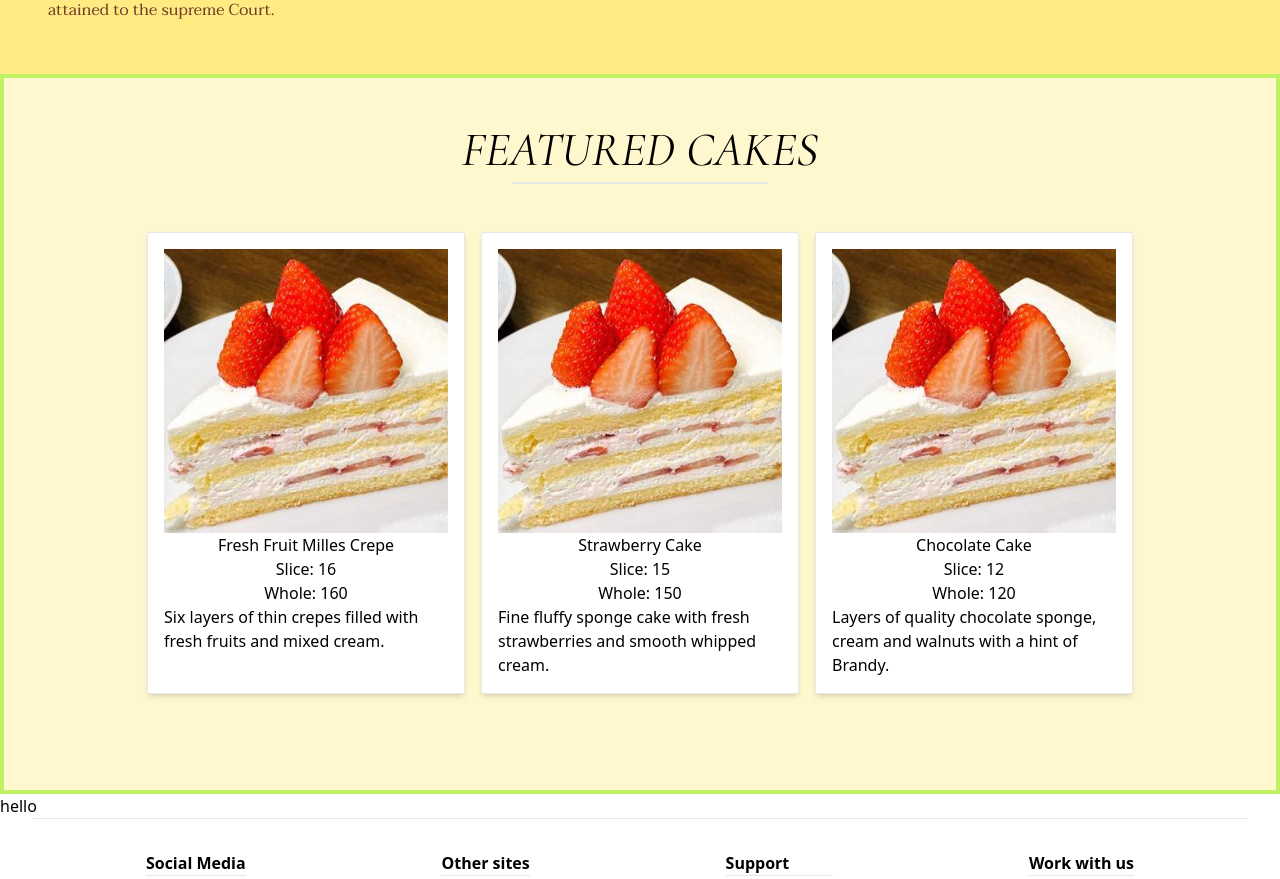
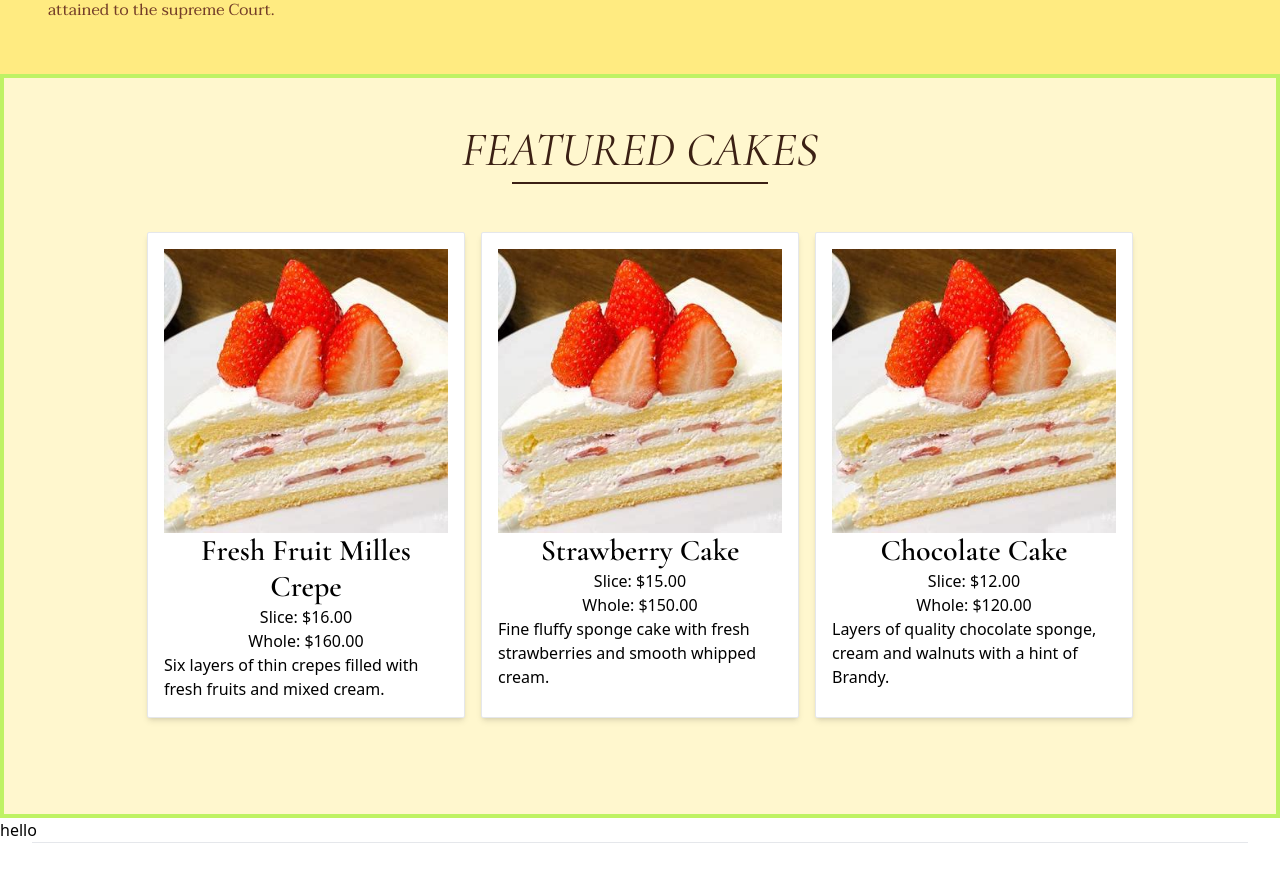
Before and after one commit to rosalie0/harbs-react, a React (Vite) app: page / in a window 1280 px wide. Shown: the part 1680-2559 px from the top of the page. Built offline with nearby package versions, Linux system fonts and the light colour scheme.

Commit message:
playing with card width, fonts, colors

```diff
--- a/src/components/cakes/CakeCard.tsx
+++ b/src/components/cakes/CakeCard.tsx
@@ -9,10 +9,12 @@ const CakeCard = ({ cake }: { cake: CakeInterface }) => {
     >
       <img src={cake.imageURL} alt="a photograph of the cake" />
 
-      <h4>{cake.name}</h4>
-      <h5>Slice: {cake.slicePrice}</h5>
-      <h5>Whole: {cake.wholePrice}</h5>
-      <p>{cake.description}</p>
+      <h4 className="font-semibold font-cormorant-garamond text-3xl text-center">
+        {cake.name}
+      </h4>
+      <h5>Slice: ${cake.slicePrice}.00</h5>
+      <h5>Whole: ${cake.wholePrice}.00</h5>
+      <p className="max-w-[350px]">{cake.description}</p>
     </div>
   );
 };
--- a/src/components/cakes/Cakes.tsx
+++ b/src/components/cakes/Cakes.tsx
@@ -9,10 +9,10 @@ const Cakes = () => {
     border-lime-300 border-4
     bg-harbs-yellow-lightest"
     >
-      <h3 className="text-5xl uppercase italic font-cormorant-garamond text-center">
+      <h3 className="text-5xl uppercase italic font-cormorant-garamond text-center text-harbs-brown-darkest">
         Featured Cakes
       </h3>
-      <div className="border-b-2 pt-2 w-64 mx-auto" />
+      <div className="border-b-2 pt-2 border-harbs-brown-darkest w-64 mx-auto" />
 
       <div
         className="flex flex-wrap justify-center gap-4
```
